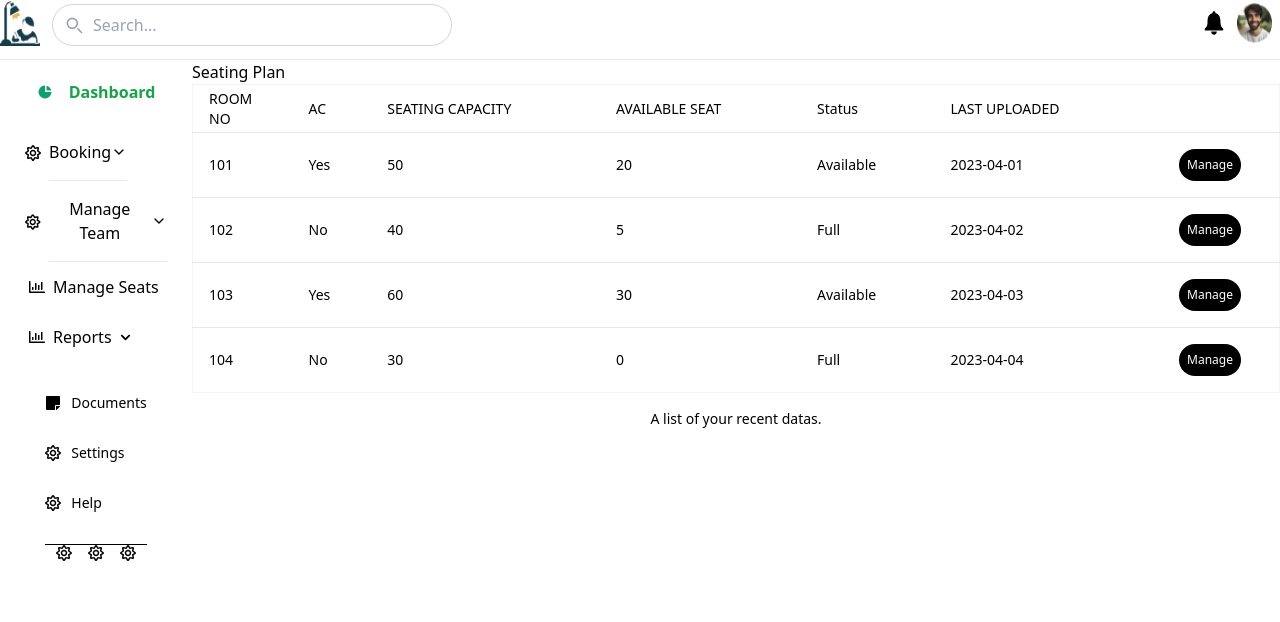
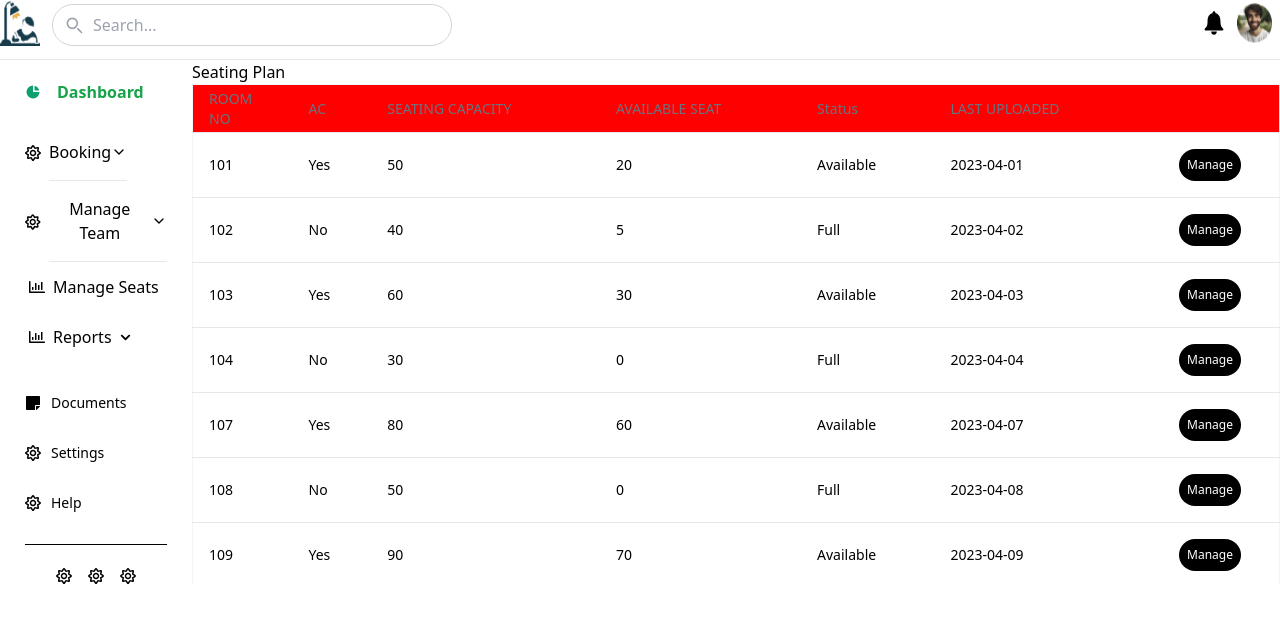
Before and after one commit to Harshksaw/Ekaant-StudyRoom-APP, a React (Vite) app in the folder admin/: page /dashboard in a window 1280 px wide. Shown: the top 622 px of the page. Built offline with nearby package versions, Linux system fonts and the light colour scheme.

Commit message:
chore: Add ManageSeats page and update TableRooms component

```diff
--- a/admin/src/App.tsx
+++ b/admin/src/App.tsx
@@ -11,6 +11,7 @@ import ProtectedRoute from "./components/ProtectedRoute";
 import Register from "./pages/Register";
 import Home from "./pages/Home";
 import ProtectedLayout from "./components/ProtectedLayout";
+import ManageSeats from "./pages/ManageSeats";
 function App() {
   // const [count, setCount] = useState(0);
 
@@ -32,6 +33,7 @@ function App() {
             <Route path="/view" element={<View />} />
             <Route path="/permission" element={<Permission />} />
             <Route path="/search" element={<Search />} />
+            <Route path="/manage-seats" element={<ManageSeats />} />
           </Route>
         </Routes>
       </BrowserRouter>
--- a/admin/src/components/sidebar.tsx
+++ b/admin/src/components/sidebar.tsx
@@ -24,6 +24,7 @@ const Sidebar = () => {
       items-center
      "
     >
+      <div>
         <div className="flex items-center gap-4 py-5  ">
           {/* <FaTachometerAlt color="white" /> */}
           <img
@@ -60,8 +61,13 @@ const Sidebar = () => {
           <div className="flex items-center justify-between gap-[10px] py-[15px] cursor-pointer">
             <div className="flex items-center  gap-2 px-1">
               <FaRegChartBar color="black" />
-            <p className="text-[16px] leading-5 font-normal text-black">
+
+              <p className="text-[16px] leading-5 font-normal text-black"
+              >
+              <a href="/manage-seats">
+
                 Manage Seats
+              </a>
               </p>
             </div>
             {/* <FaChevronRight color="white" /> */}
@@ -102,6 +108,7 @@ const Sidebar = () => {
             <p className="text-[14px] leading-5 font-normal text-black">Help</p>
           </div>
         </div>
+      </div>
 
       {/* todo-- yeh bhi theek krna hai */}
       <div className="">
--- a/admin/src/components/table/Table.tsx
+++ b/admin/src/components/table/Table.tsx
@@ -46,14 +46,121 @@ const dummyData = [
     lastUploaded: "2023-04-04",
     manage: "Manage",
   },
+  {
+    roomNo: "107",
+    ac: "Yes",
+    seatingCapacity: "80",
+    availableSeat: "60",
+    status: "Available",
+    lastUploaded: "2023-04-07",
+    manage: "Manage",
+  },
+  {
+    roomNo: "108",
+    ac: "No",
+    seatingCapacity: "50",
+    availableSeat: "0",
+    status: "Full",
+    lastUploaded: "2023-04-08",
+    manage: "Manage",
+  },
+  {
+    roomNo: "109",
+    ac: "Yes",
+    seatingCapacity: "90",
+    availableSeat: "70",
+    status: "Available",
+    lastUploaded: "2023-04-09",
+    manage: "Manage",
+  },
+  {
+    roomNo: "110",
+    ac: "No",
+    seatingCapacity: "40",
+    availableSeat: "20",
+    status: "Available",
+    lastUploaded: "2023-04-10",
+    manage: "Manage",
+  },
+  {
+    roomNo: "111",
+    ac: "Yes",
+    seatingCapacity: "100",
+    availableSeat: "80",
+    status: "Available",
+    lastUploaded: "2023-04-11",
+    manage: "Manage",
+  },
+  {
+    roomNo: "113",
+    ac: "Yes",
+    seatingCapacity: "100",
+    availableSeat: "80",
+    status: "Available",
+    lastUploaded: "2023-04-11",
+    manage: "Manage",
+  },
+  {
+    roomNo: "114",
+    ac: "Yes",
+    seatingCapacity: "100",
+    availableSeat: "80",
+    status: "Available",
+    lastUploaded: "2023-04-11",
+    manage: "Manage",
+  },
+  {
+    roomNo: "115",
+    ac: "Yes",
+    seatingCapacity: "100",
+    availableSeat: "80",
+    status: "Available",
+    lastUploaded: "2023-04-11",
+    manage: "Manage",
+  },
+  {
+    roomNo: "161",
+    ac: "Yes",
+    seatingCapacity: "100",
+    availableSeat: "80",
+    status: "Available",
+    lastUploaded: "2023-04-11",
+    manage: "Manage",
+  },
+  {
+    roomNo: "151",
+    ac: "Yes",
+    seatingCapacity: "100",
+    availableSeat: "80",
+    status: "Available",
+    lastUploaded: "2023-04-11",
+    manage: "Manage",
+  },
+  {
+    roomNo: "141",
+    ac: "Yes",
+    seatingCapacity: "100",
+    availableSeat: "80",
+    status: "Available",
+    lastUploaded: "2023-04-11",
+    manage: "Manage",
+  },
 ];
 
-export function TableDemo() {
+export function TableRooms() {
   return (
-    <div className=" overflow-hidden">
-      <Table className="rounded-full border  border-gray-100 ">
-        <TableCaption>A list of your recent datas.</TableCaption>
-        <TableHeader>
+    <div className="   max-h-[500px] overflow-y-scroll block ">
+      <Table className="rounded-full border  border-gray-100  ">
+        {/* <TableCaption>A list of your recent datas.</TableCaption> */}
+        <TableHeader
+        style={{
+          backgroundColor: "red",
+          color: "#6b7280",
+
+          borderBottom: "1px solid #d1d5db",
+
+        }}
+        >
           <TableRow>
             <TableHead className="w-[100px]">ROOM NO</TableHead>
             <TableHead>AC</TableHead>
@@ -65,32 +172,32 @@ export function TableDemo() {
           </TableRow>
         </TableHeader>
 
-        <TableBody className="overflow-y-auto">
-          {dummyData.map((data) => (
-            <TableRow key={data.roomNo}>
+
+
+        <TableBody  >
+
+
+        {dummyData.map((data, index) => (
+          <TableRow key={data.roomNo || index}>
             <TableCell className="font-medium">{data.roomNo}</TableCell>
             <TableCell>{data.ac}</TableCell>
             <TableCell>{data.seatingCapacity}</TableCell>
-              <TableCell className="">{data.availableSeat}</TableCell>
-              <TableCell className="">{data.status}</TableCell>
-              <TableCell className="">{data.lastUploaded}</TableCell>
-
-              <TableCell className=" text-center align-middle rounded-md ">
+            <TableCell>{data.availableSeat}</TableCell>
+            <TableCell>{data.status}</TableCell>
+            <TableCell>{data.lastUploaded}</TableCell>
+            <TableCell className="text-center align-middle rounded-md">
               <div className="bg-black text-white p-2 inline-block rounded-full text-xs">
                 {data.manage}
               </div>
-                {/* {data.manage} */}
             </TableCell>
           </TableRow>
         ))}
+
+
       </TableBody>
 
-        {/* <TableFooter>
-        <TableRow>
-          <TableCell colSpan={3}>Total</TableCell>
-          <TableCell className="text-right">$2,500.00</TableCell>
-        </TableRow>
-      </TableFooter> */}
+
+
       </Table>
     </div>
   );
--- a/admin/src/pages/Dashboard.tsx
+++ b/admin/src/pages/Dashboard.tsx
@@ -1,15 +1,12 @@
-import React from "react";
-import { Sidebar, Navbar } from "../components/index";
-import SeatLayout from "@/components/seatinglayout/SeatLayout";
-import Seats from "@/components/seatinglayout/SeatLayout";
-import { TableDemo } from "@/components/table/Table";
+
+import { TableRooms } from "@/components/table/Table";
 
 const Dashboard = () => {
   return (
     <div>
 
           Seating Plan
-          <TableDemo />
+          <TableRooms />
           {/* <Seats /> */}
 
 
--- /dev/null
+++ b/admin/src/pages/ManageSeats.tsx
@@ -0,0 +1,12 @@
+import { TableRooms } from '@/components/table/Table'
+import { Table } from '@/components/ui/table'
+import { Sidebar } from 'lucide-react'
+import React from 'react'
+
+const ManageSeats = () => {
+  return (
+    <TableRooms/>
+  )
+}
+
+export default ManageSeats
```
Lines whose indentation alone changed are shown as unchanged.
